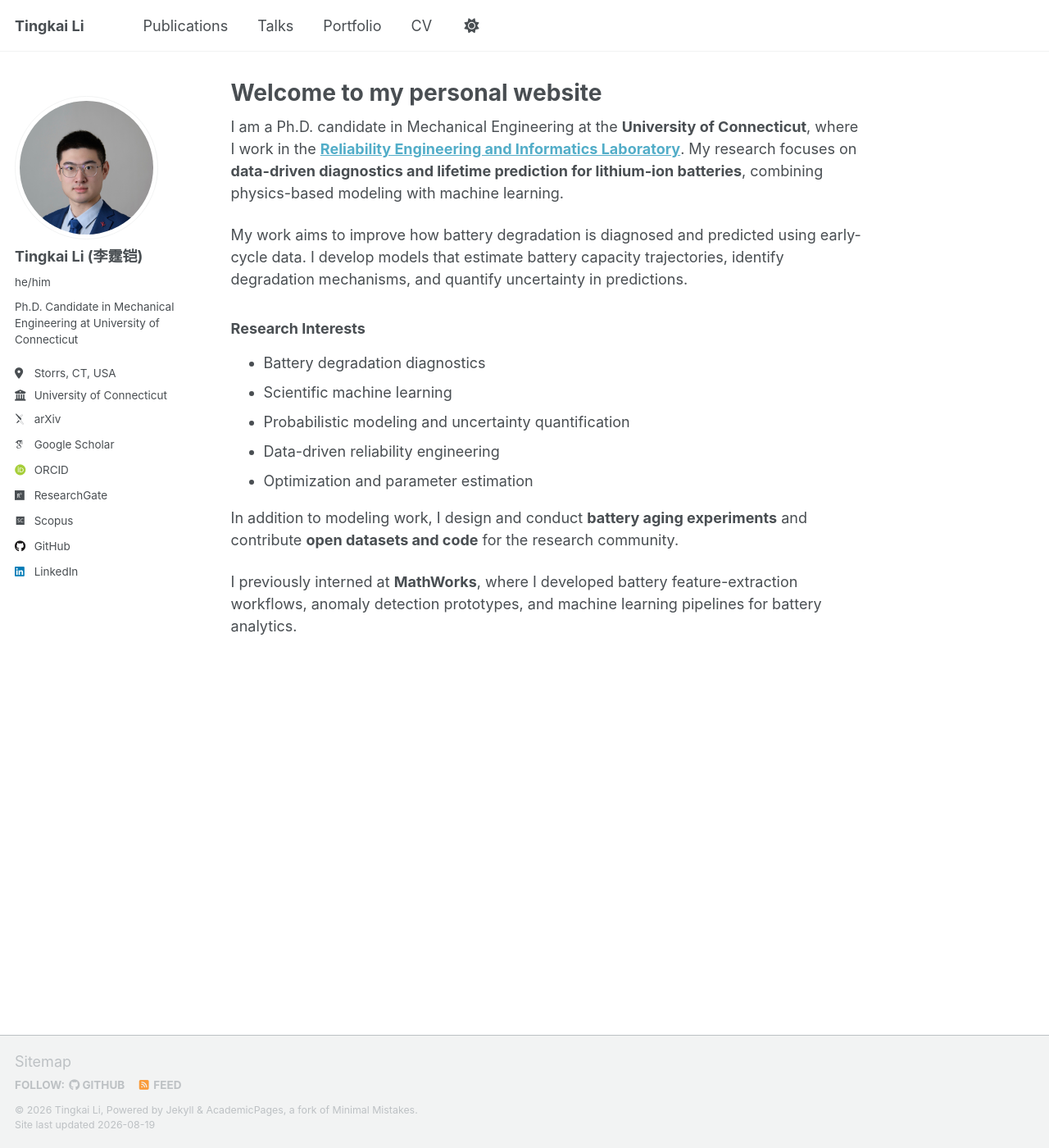
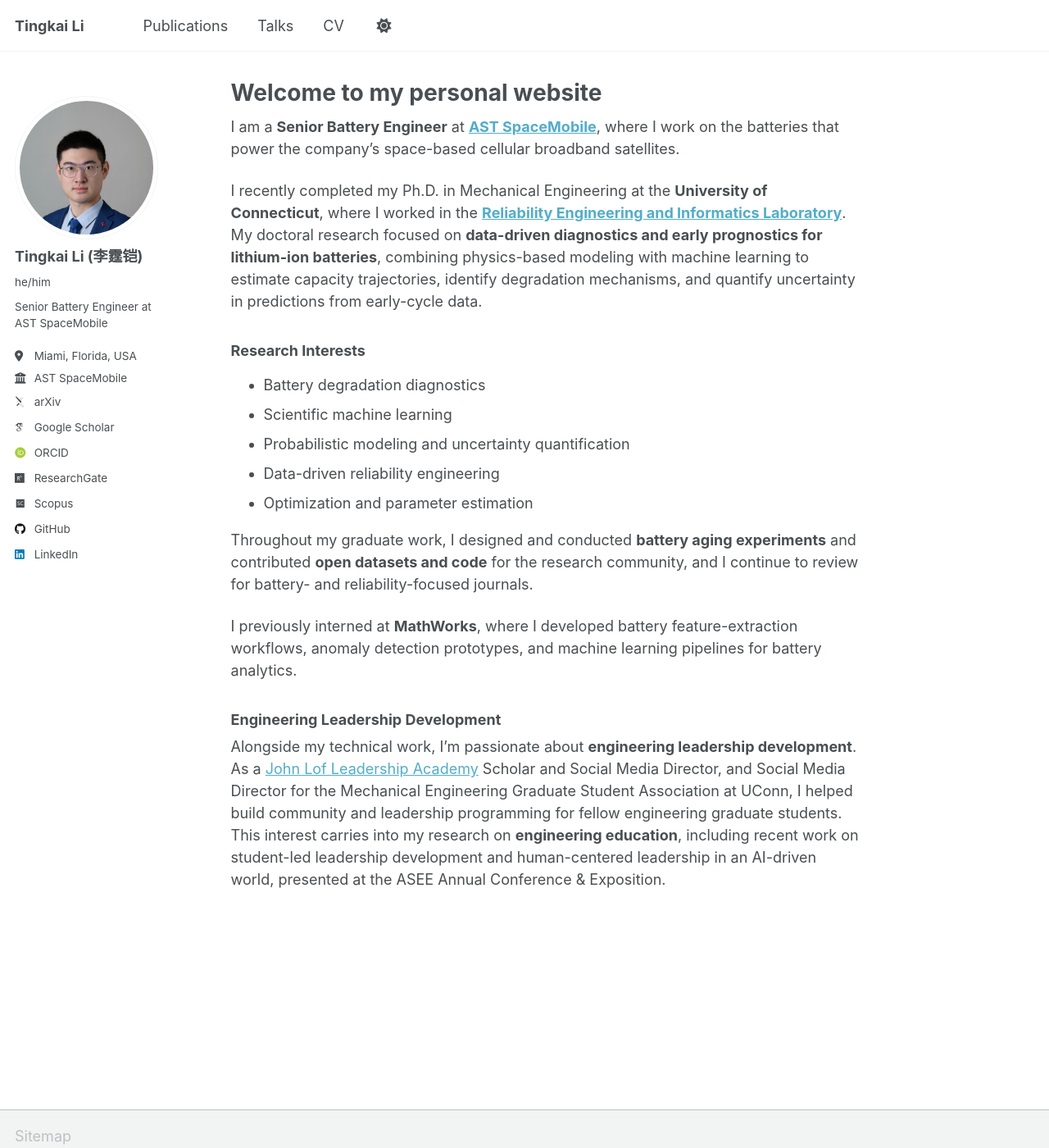
Before and after one commit to tingkai-li/tingkai-li.github.io, a Jekyll site: the page built from _pages/about.md, in a window 1280 px wide and 1400 px high. Shown: the whole window at 82% size. Built offline with Jekyll 4.4.1, drawn with Linux system fonts in a browser that asks for light colours; some web fonts are replaced; a script that is not in the unit is left out.

Commit message:
Updated configurations and about me section

```diff
--- a/_config.yml
+++ b/_config.yml
@@ -26,9 +26,9 @@ author:
   avatar           : "Profile.jpeg"
   name             : "Tingkai Li (李霆铠)"
   pronouns         : "he/him"
-  bio              : "Ph.D. Candidate in Mechanical Engineering at University of Connecticut"
-  location         : "Storrs, CT, USA"
-  employer         : "University of Connecticut"
+  bio              : "Senior Battery Engineer at AST SpaceMobile"
+  location         : "Miami, Florida, USA"
+  employer         : "AST SpaceMobile"
   uri              : # URL
   email            : #"none@example.org"
 
--- a/_data/navigation.yml
+++ b/_data/navigation.yml
@@ -17,8 +17,8 @@ main:
   # - title: "Teaching"
   #   url: /teaching/
 
-  - title: "Portfolio"
-    url: /portfolio/
+  # - title: "Portfolio"
+  #   url: /portfolio/
 
   # - title: "Blog Posts"
   #   url: /year-archive/
--- a/_pages/about.md
+++ b/_pages/about.md
@@ -6,9 +6,9 @@ redirect_from:
   - /about/
   - /about.html
 ---
-I am a Ph.D. candidate in Mechanical Engineering at the **University of Connecticut**, where I work in the [**Reliability Engineering and Informatics Laboratory**](https://chaohulab.engr.uconn.edu). My research focuses on **data-driven diagnostics and lifetime prediction for lithium-ion batteries**, combining physics-based modeling with machine learning.
+I am a **Senior Battery Engineer** at [**AST SpaceMobile**](https://ast-science.com), where I work on the batteries that power the company's space-based cellular broadband satellites.
 
-My work aims to improve how battery degradation is diagnosed and predicted using early-cycle data. I develop models that estimate battery capacity trajectories, identify degradation mechanisms, and quantify uncertainty in predictions.
+I recently completed my Ph.D. in Mechanical Engineering at the **University of Connecticut**, where I worked in the [**Reliability Engineering and Informatics Laboratory**](https://chaohulab.engr.uconn.edu). My doctoral research focused on **data-driven diagnostics and early prognostics for lithium-ion batteries**, combining physics-based modeling with machine learning to estimate capacity trajectories, identify degradation mechanisms, and quantify uncertainty in predictions from early-cycle data.
 
 ### Research Interests
 
@@ -18,9 +18,13 @@ My work aims to improve how battery degradation is diagnosed and predicted using
 - Data-driven reliability engineering
 - Optimization and parameter estimation
 
-In addition to modeling work, I design and conduct **battery aging experiments** and contribute **open datasets and code** for the research community.
+Throughout my graduate work, I designed and conducted **battery aging experiments** and contributed **open datasets and code** for the research community, and I continue to review for battery- and reliability-focused journals.
 
 I previously interned at **MathWorks**, where I developed battery feature-extraction workflows, anomaly detection prototypes, and machine learning pipelines for battery analytics.
+
+### Engineering Leadership Development
+
+Alongside my technical work, I'm passionate about **engineering leadership development**. As a [John Lof Leadership Academy](https://jlla.engr.uconn.edu/) Scholar and Social Media Director, and Social Media Director for the Mechanical Engineering Graduate Student Association at UConn, I helped build community and leadership programming for fellow engineering graduate students. This interest carries into my research on **engineering education**, including recent work on student-led leadership development and human-centered leadership in an AI-driven world, presented at the ASEE Annual Conference & Exposition.
 
 <!-- This is the front page of a website that is powered by the [Academic Pages template](https://github.com/academicpages/academicpages.github.io) and hosted on GitHub pages. [GitHub pages](https://pages.github.com) is a free service in which websites are built and hosted from code and data stored in a GitHub repository, automatically updating when a new commit is made to the repository. This template was forked from the [Minimal Mistakes Jekyll Theme](https://mmistakes.github.io/minimal-mistakes/) created by Michael Rose, and then extended to support the kinds of content that academics have: publications, talks, teaching, a portfolio, blog posts, and a dynamically-generated CV. Incidentally, these same features make it a great template for anyone that needs to show off a professional template!
 
```
